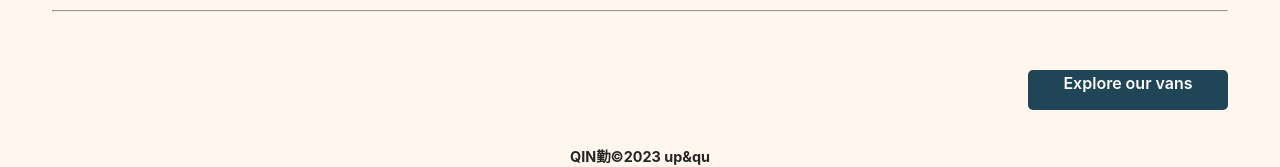
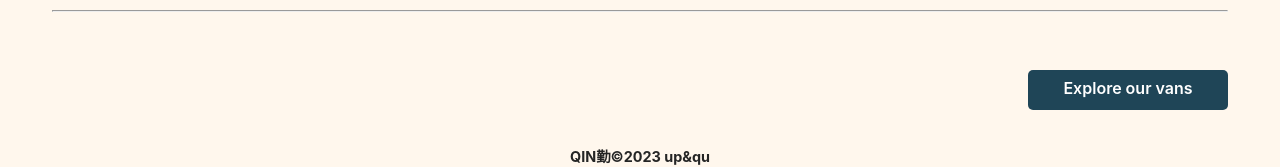
Before and after one commit to Qinisfighting/vanlife, a React (Vite) app: page /about in a window 1280 px wide. Shown: the part 775-942 px from the top of the page. Built offline with nearby package versions, Linux system fonts and the light colour scheme.

Commit message:
Update App.css

```diff
--- a/src/App.css
+++ b/src/App.css
@@ -122,7 +122,7 @@ nav {
 .about-page-cta a {
   background-color: #1f4557;
   color:white;
-  padding:5px 18px;
+  padding:10px 18px;
   text-align: center;
 }
 
```
